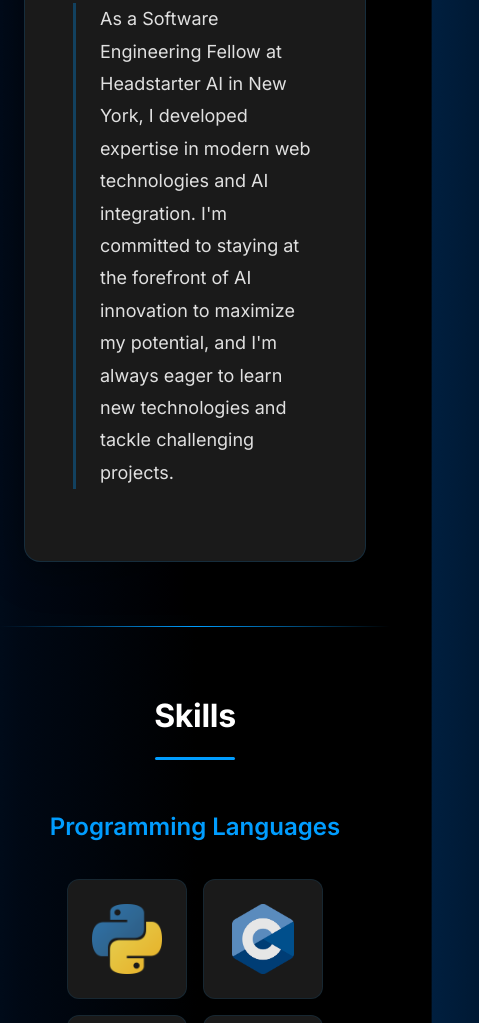
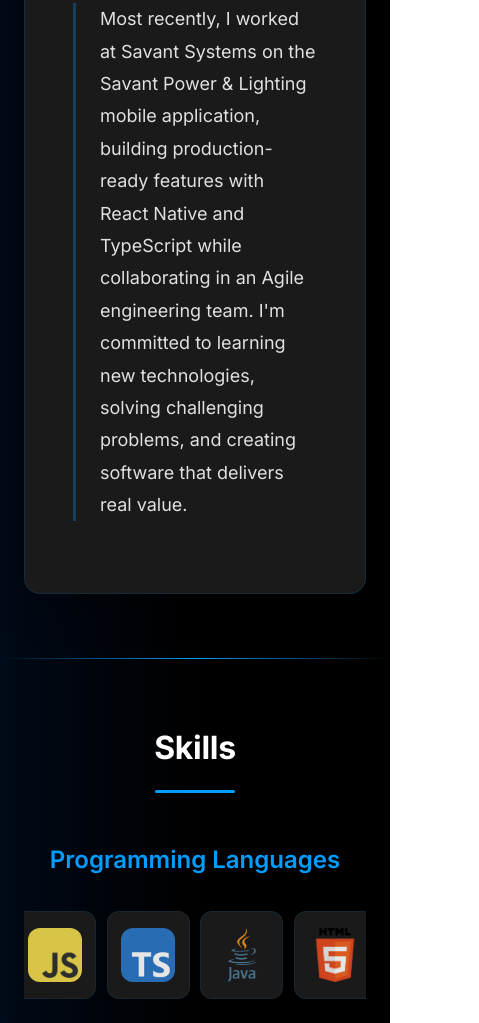
Before and after one commit to MaksymTymchyshyn/maksymtymchyshyn.github.io, a plain HTML site: page index.html in a window 390 px wide. Shown: the part 1703-2726 px from the top of the page, 479 px wide, since content can reach past the window. Drawn offline with nearby package versions, Linux system fonts and the light colour scheme.

Commit message:
update1.0

```diff
--- a/index.html
+++ b/index.html
@@ -19,7 +19,7 @@
                 <li><a href="#about" class="nav-link">About</a></li>
                 <li><a href="#skills" class="nav-link">Skills</a></li>
                 <li><a href="#education" class="nav-link">Education</a></li>
-                <li><a href="#experience" class="nav-link">Experience</a></li>
+                <li><a href="#experience-title" class="nav-link">Experience</a></li>
                 <li><a href="#work" class="nav-link">Work</a></li>
                 <li><a href="#contact" class="nav-link">Contact</a></li>
             </ul>
@@ -74,7 +74,7 @@
                         Upon discovering programming, I knew I had found my calling. I'm currently pursuing my Computer Science degree at the University of Connecticut with a passion for building impactful software solutions.
                     </p>
                     <p>
-                        As a Software Engineering Fellow at Headstarter AI in New York, I developed expertise in modern web technologies and AI integration. I'm committed to staying at the forefront of AI innovation to maximize my potential, and I'm always eager to learn new technologies and tackle challenging projects.
+                        Most recently, I worked at Savant Systems on the Savant Power &amp; Lighting mobile application, building production-ready features with React Native and TypeScript while collaborating in an Agile engineering team. I'm committed to learning new technologies, solving challenging problems, and creating software that delivers real value.
                     </p>
                 </div>
             </div>
@@ -100,6 +100,9 @@
                         </div>
                         <div class="skill-card">
                             <img src="assets/js_logo.png" alt="JavaScript" class="skill-logo">
+                        </div>
+                        <div class="skill-card">
+                            <img src="assets/Typescript.png" alt="TypeScript" class="skill-logo">
                         </div>
                         <div class="skill-card">
                             <img src="assets/java_logo.png" alt="Java" class="skill-logo">
@@ -162,16 +165,38 @@
     <section id="experience" class="experience">
         <div class="container">
             <div class="section-header">
-                <h2 class="section-title">Experience</h2>
+                <h2 class="section-title" id="experience-title">Experience</h2>
                 <div class="title-underline"></div>
             </div>
             <div class="experience-timeline">
+                <div class="experience-item">
+                    <img src="assets/savant_systems_logo.png" alt="Savant Systems" class="experience-logo">
+                    <div class="experience-content">
+                        <div class="experience-header">
+                            <div class="experience-title">
+                                <h3>Software Engineer Co-op</h3>
+                                <div class="experience-company">Savant Systems</div>
+                                <div class="experience-location">Hyannis, MA</div>
+                            </div>
+                            <div class="experience-date">Jan. 2026 – Present</div>
+                        </div>
+                        <div class="experience-description">
+                        <p>Developed and shipped production-ready features for the Savant Power &amp; Lighting mobile application using React Native and TypeScript.</p>
+                        <ul>
+                            <li>Handled Jira tasks end-to-end, implementing bug fixes, feature enhancements, and performance optimizations across iOS and Android</li>
+                            <li>Diagnosed and resolved complex UI, state management, and application logic issues to improve app stability and user experience</li>
+                            <li>Collaborated within an Agile engineering team through code reviews, stand-ups, and iterative development cycles alongside senior engineers</li>
+                            <li>Contributed to a large-scale smart home and energy management platform used in production environments</li>
+                        </ul>
+                        </div>
+                    </div>
+                </div>
                 <div class="experience-item">
                     <img src="assets/headstarter_logo.png" alt="Headstarter AI" class="experience-logo">
                     <div class="experience-content">
                         <div class="experience-header">
                             <div class="experience-title">
-                                <h3>Software Engineering Fellow</h3>
+                                <h3>Software Engineer Fellow</h3>
                                 <div class="experience-company">Headstarter AI</div>
                                 <div class="experience-location">New York, NY</div>
                             </div>
--- a/script.js
+++ b/script.js
@@ -43,6 +43,14 @@ document.querySelectorAll('a[href^="#"]').forEach(anchor => {
             if (targetId === '#contact') {
                 const offset = 10;
                 const targetPosition = target.getBoundingClientRect().top + window.pageYOffset + offset;
+                window.scrollTo({
+                    top: targetPosition,
+                    behavior: 'smooth'
+                });
+            } else if (targetId === '#experience-title') {
+                const navbarHeight = document.querySelector('.navbar')?.offsetHeight || 0;
+                const offset = navbarHeight + 24;
+                const targetPosition = target.getBoundingClientRect().top + window.pageYOffset - offset;
                 window.scrollTo({
                     top: targetPosition,
                     behavior: 'smooth'
--- a/style.css
+++ b/style.css
@@ -507,6 +507,10 @@ section {
     border-radius: 2px;
 }
 
+#experience-title {
+    scroll-margin-top: 110px;
+}
+
 /* About Section */
 .about {
     background: transparent;
@@ -614,21 +618,29 @@ section {
 }
 
 .skills-grid {
-    display: grid;
-    grid-template-columns: repeat(7, 140px);
-    gap: 1.5rem;
+    display: flex;
+    flex-wrap: nowrap;
+    overflow-x: auto;
+    gap: 0.85rem;
     justify-content: center;
-    max-width: 1200px;
+    width: 100%;
     margin: 0 auto;
+    padding: 0 1rem 0.5rem;
+    scrollbar-width: none;
+    -ms-overflow-style: none;
+}
+
+.skills-grid::-webkit-scrollbar {
+    display: none;
 }
 
 .skills-category:last-child .skills-grid {
-    grid-template-columns: repeat(4, 140px);
+    justify-content: center;
 }
 
 .skill-card {
     background: var(--black-lighter);
-    padding: 2rem;
+    padding: 1rem;
     border-radius: 12px;
     border: 1px solid rgba(0, 157, 255, 0.1);
     transition: var(--transition);
@@ -638,13 +650,13 @@ section {
     align-items: center;
     justify-content: center;
     text-align: center;
-    width: 140px;
-    height: 140px;
+    width: 100px;
+    height: 100px;
 }
 
 .skill-logo {
-    width: 90px;
-    height: 90px;
+    width: 62px;
+    height: 62px;
     object-fit: contain;
     filter: brightness(0.9);
     transition: var(--transition);
@@ -1332,19 +1344,22 @@ section {
     }
 
     .skills-grid {
-        grid-template-columns: repeat(auto-fit, minmax(120px, 120px));
-        gap: 1rem;
+        display: flex;
+        flex-wrap: nowrap;
+        justify-content: center;
+        gap: 0.65rem;
+        padding: 0 0.75rem 0.5rem;
     }
 
     .skill-card {
-        padding: 1.5rem;
-        width: 120px;
-        height: 120px;
+        padding: 0.85rem;
+        width: 88px;
+        height: 88px;
     }
 
     .skill-logo {
-        width: 70px;
-        height: 70px;
+        width: 54px;
+        height: 54px;
     }
 
     .education-card {
```
Also changed, not shown: assets/Typescript.png (added), assets/savant_systems_logo.png (added).
